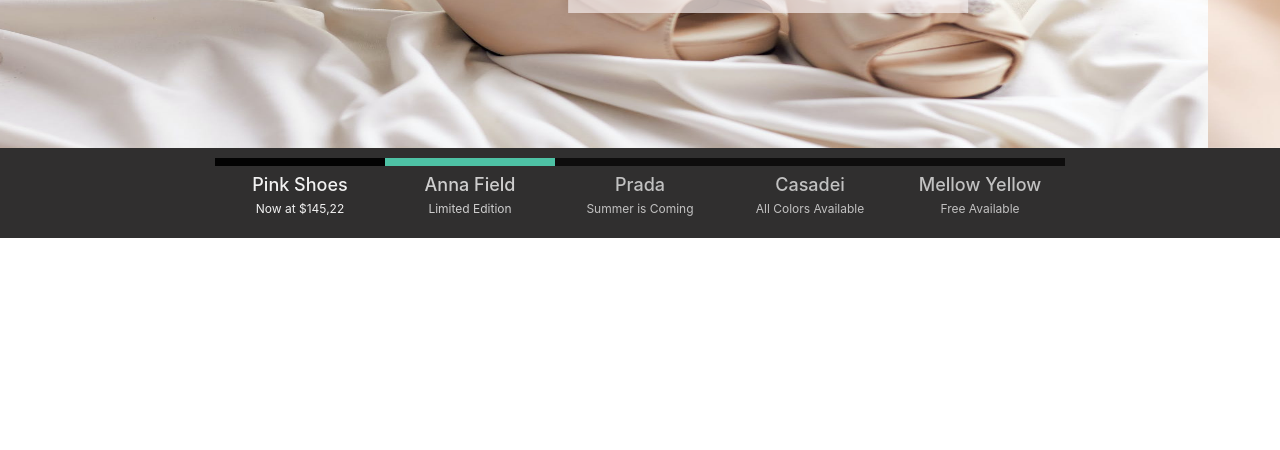
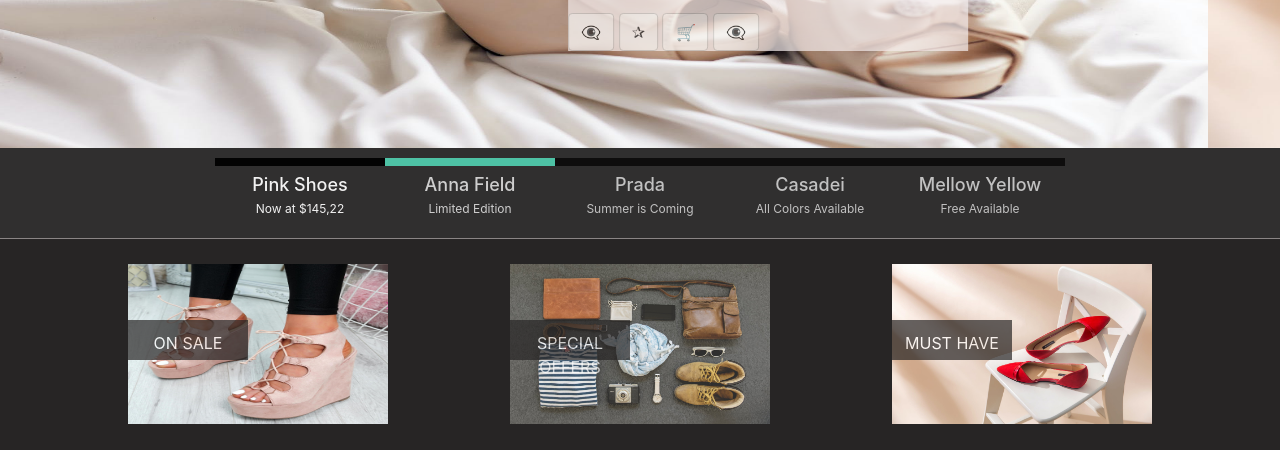
Before and after one commit to Gsosa2703/mockup-ecm, a plain HTML site: page index.html in a window 1280 px wide. Shown: the part 401-851 px from the top of the page. Before the commit the page ends 800 px from the top, so only its background shows below. Drawn offline with nearby package versions, Linux system fonts and the light colour scheme.

Commit message:
added container on onsales

```diff
--- a/css/main.css
+++ b/css/main.css
@@ -166,3 +166,36 @@ padding: 0px;
 .parrafo-carousel{
     font-size: 20px;
 }
+
+.button-carousel{
+    border: solid 1px #cdcdcd ;
+  background-color: white;
+}
+
+
+/* CONTAINER ONSALES */
+
+.container-onsales{
+    border-top: solid 1px var(--color-gray);
+    background-color: var(--color-dark-gray);
+    padding-top: 2%;
+    padding-bottom: 2%;
+}
+
+.img-onsales{
+    width: 260px;
+    height: 160px;
+}
+
+.text-onsale{
+    position: absolute;
+    z-index: 100;
+    top: 35%;
+    background-color: var(--color-dark-gray);
+    opacity: 0.7;
+    width: 120px;
+    height: 40px;
+    color:white;
+    text-align: center;
+    padding-top: 1%;
+}
--- a/index.html
+++ b/index.html
@@ -42,7 +42,13 @@
                     <div class="carousel-item-content">
                         <div class="square-medium be-green pt-3"> $145,99</div>
                         <h1 class="title-carousel">Pink Shoes <br> 2013 Collection</h1>
-                        <p class="parrafo-carousel">Lorem ipsum, dolor sit amet consectetur adipisicing elit. Commodi eaque explicabo maxime aliquam quas sit!</p>
+                        <p class="parrafo-carousel">Lorem ipsum, dolor sit amet consectetur adipisicing elit. Commodi
+                            eaque explicabo maxime aliquam quas sit!</p>
+                        <button class="btn btn-light button-carousel">👁️‍🗨️</button>
+                        <button class="btn btn-light button-carousel">✰</button>
+                        <button class="btn btn-light button-carousel">🛒</button>
+                        <button class="btn btn-light button-carousel">👁️‍🗨️</button>
+
                     </div>
                 </div>
                 <div class="carousel-item">
@@ -97,6 +103,24 @@
         </div>
     </div>
 
+    <div class="container-onsales">
+        <div class="row padding-mockup">
+            <div class="col d-flex justify-content-between">
+                <div class="item-onsales"><img src="assets/pink-shoes.jpg" class="img-onsales" alt="">
+                    <p class="text-onsale"> ON SALE </p>
+                </div>
+                <div><img src="assets/mellow-yellow.jpeg" class="img-onsales" alt="">
+                    <p class="text-onsale">SPECIAL OFFERS</p>
+                </div>
+                <div><img src="assets/anna-field.jpeg" class="img-onsales" alt="">
+                    <p class="text-onsale">MUST HAVE</p>
+                </div>
+
+            </div>
+
+        </div>
+    </div>
+
 
 
 
```
Lines whose indentation alone changed are shown as unchanged.
